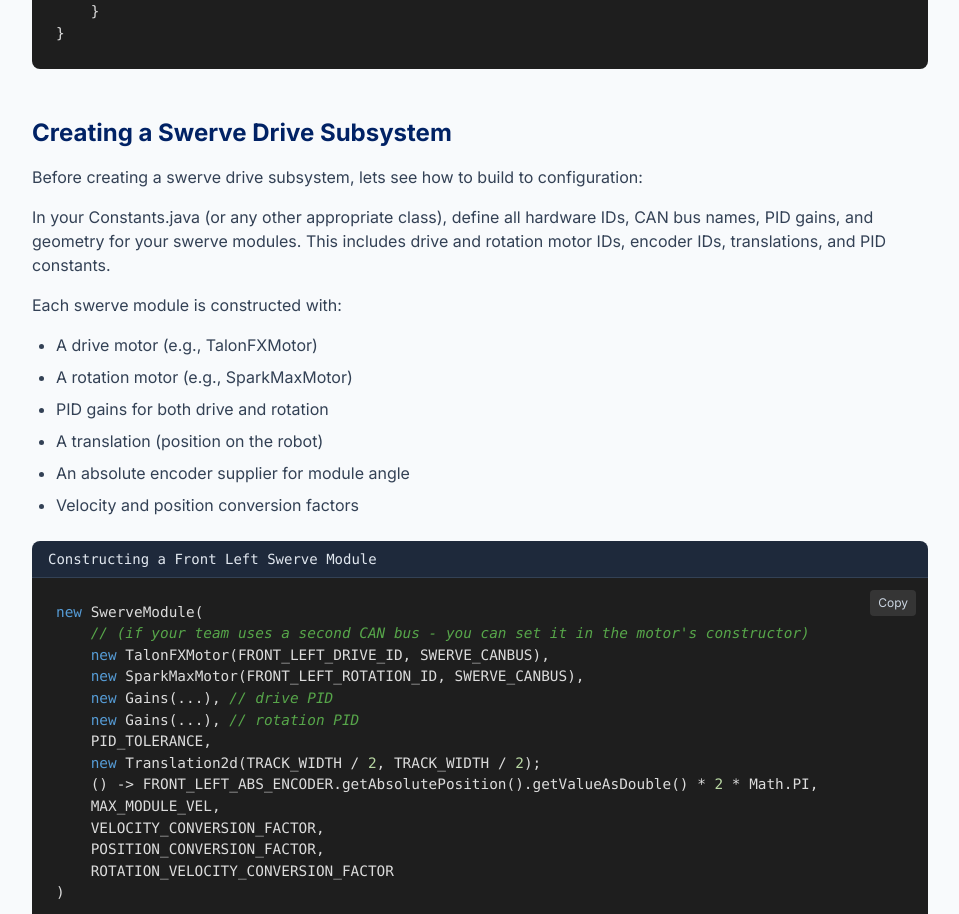
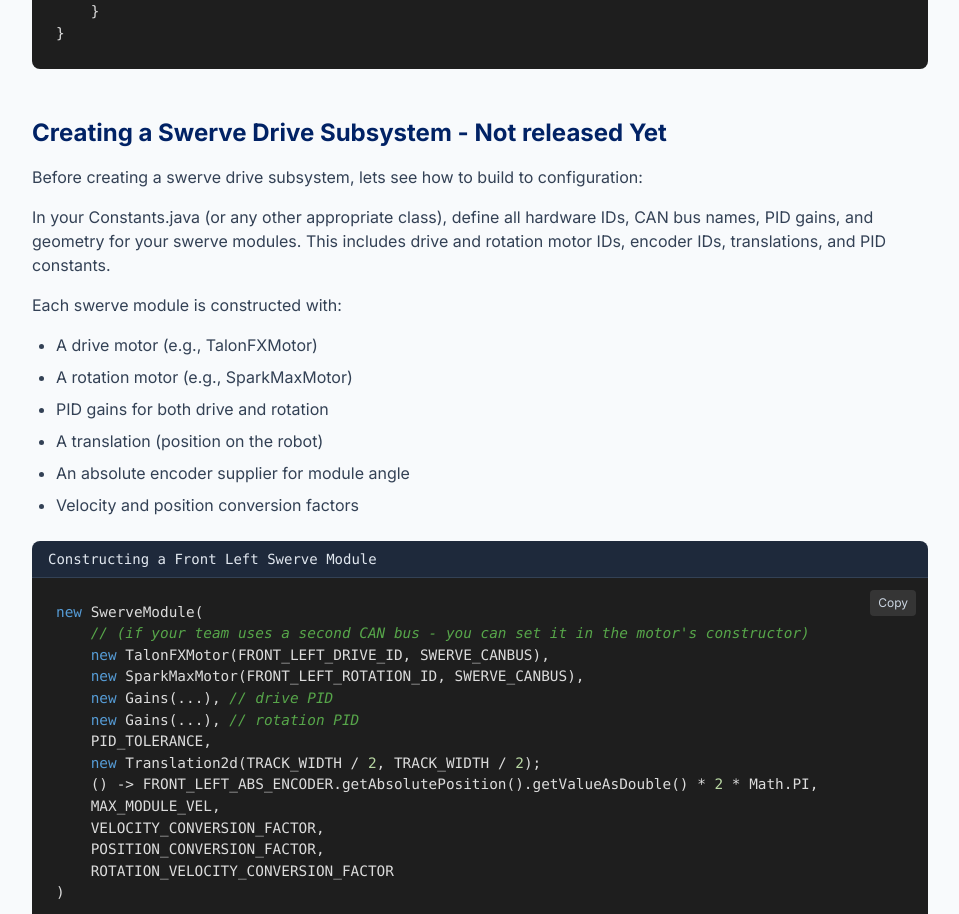
Before and after one commit to ExcaliDevBot/ExcaLibDoc, a React (Vite) app: page /docs/quick-start in a window 1280 px wide. Shown: the part 1444-2358 px from the top of the page, without its empty margins (288-1247 px from the left). Built offline with nearby package versions, Linux system fonts and the light colour scheme.

Commit message:
update: modify Swerve Drive Subsystem title for clarity and enhance Vite configuration with server history fallback

```diff
--- a/src/data/introduction/quick-start.js
+++ b/src/data/introduction/quick-start.js
@@ -78,7 +78,7 @@ public class ExampleElevator extends SubsystemBase {
             },
             {
                 id: "drive-subsystem",
-                title: "Creating a Swerve Drive Subsystem",
+                title: "Creating a Swerve Drive Subsystem - Not released Yet",
                 content: [
                     {
                         type: "paragraph",
--- a/vite.config.js
+++ b/vite.config.js
@@ -1,11 +1,15 @@
-import { defineConfig } from 'vite'
 import react from '@vitejs/plugin-react'
+import {defineConfig} from 'vite';
 
 // https://vitejs.dev/config/
 export default defineConfig({
-  plugins: [react()],
-  sbuild: {
+    plugins: [react()],
+    sbuild: {
         loader: 'jsx',
         include: /src\/.*\.js$/,
     },
+
+    server: {
+        historyApiFallback: true,
+    }
 })
```
